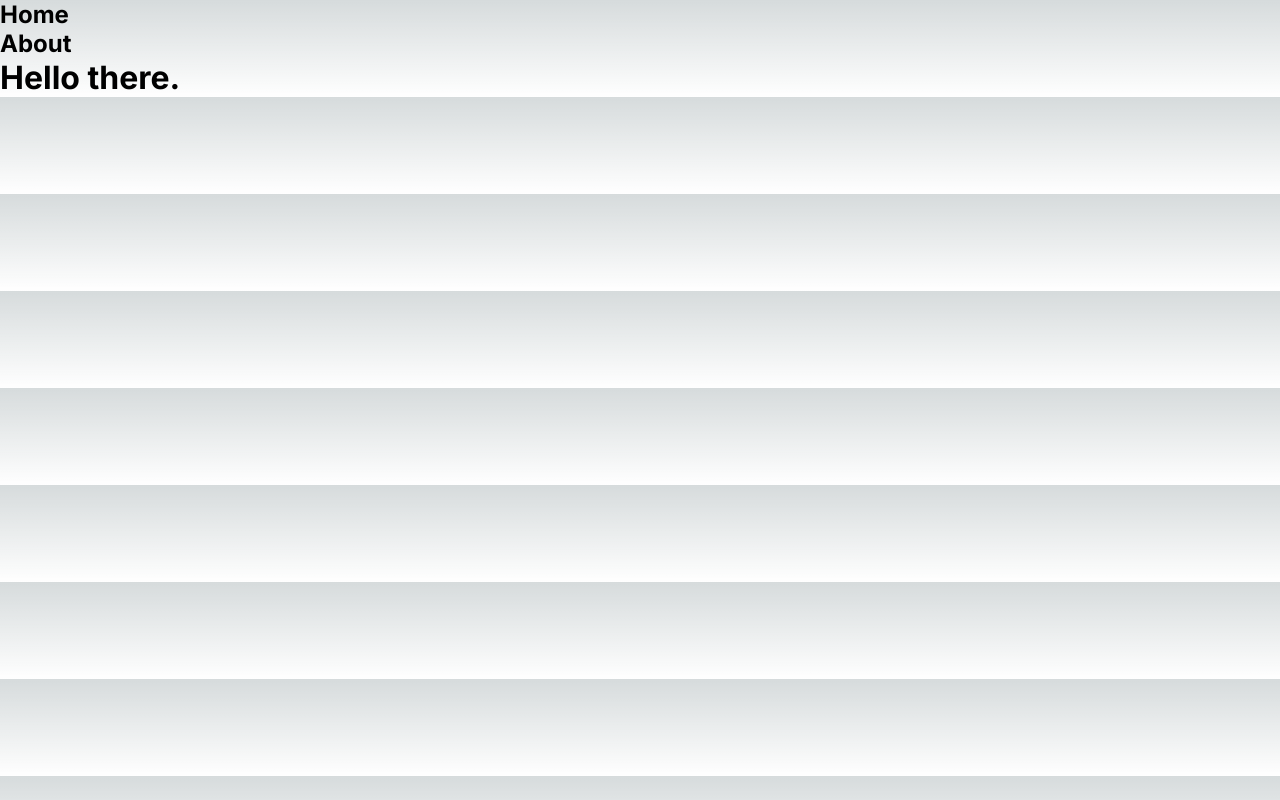
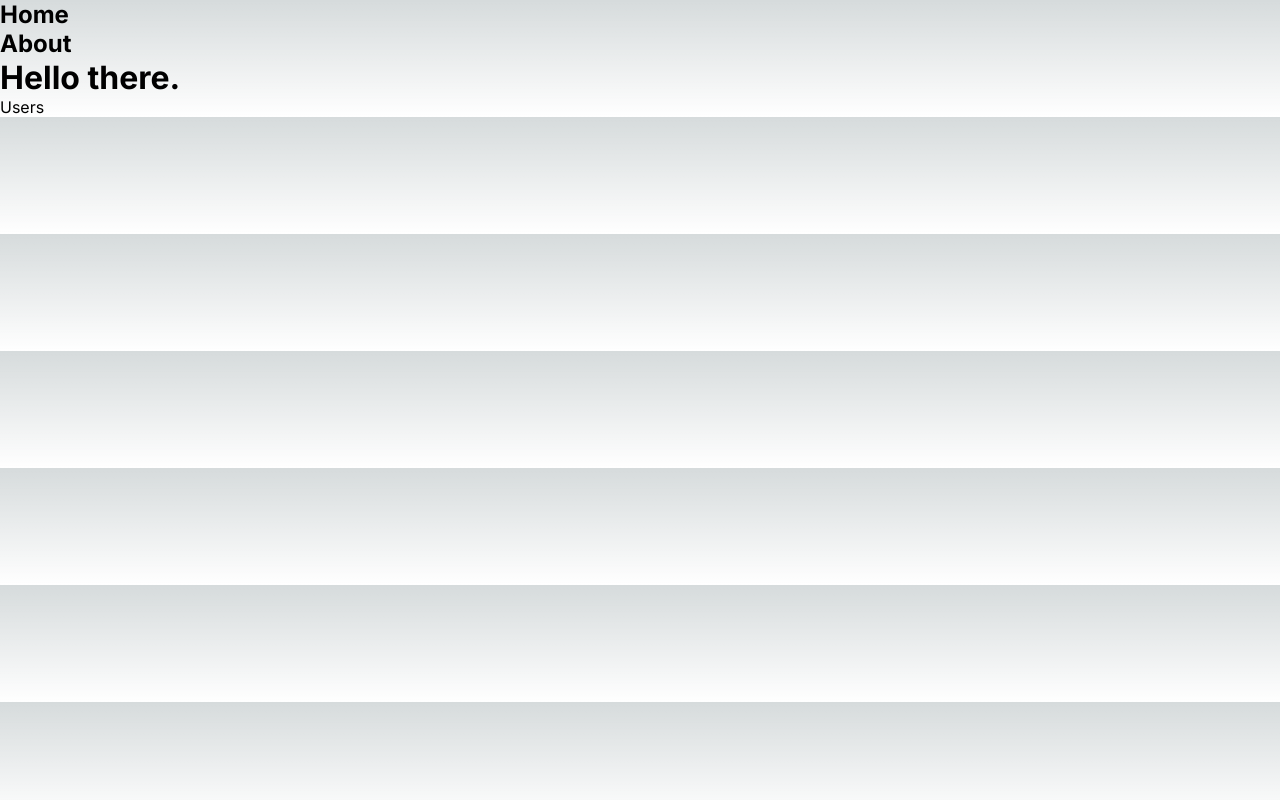
Before and after one commit to KisLorand/projects_pet, a Next.js app in the folder NextJs/ccnext01/: page / in a window 1280 px wide. Built offline with nearby package versions, Linux system fonts and the light colour scheme.

Commit message:
add Link to users on mainn page

```diff
--- a/NextJs/ccnext01/app/page.tsx
+++ b/NextJs/ccnext01/app/page.tsx
@@ -2,6 +2,7 @@ import Image from 'next/image'
 import { Inter } from '@next/font/google'
 import styles from './page.module.css'
 import type { Metadata } from 'next'
+import Link from 'next/link'
 
 export const metadata: Metadata = {
   title: 'Home',
@@ -93,6 +94,9 @@ export default function Home() {
         </a>
       </div> */}
       <h1>Hello there.</h1>
+      <p>
+        <Link href="/users">Users</Link>
+      </p>
     </main>
   )
 }
```
